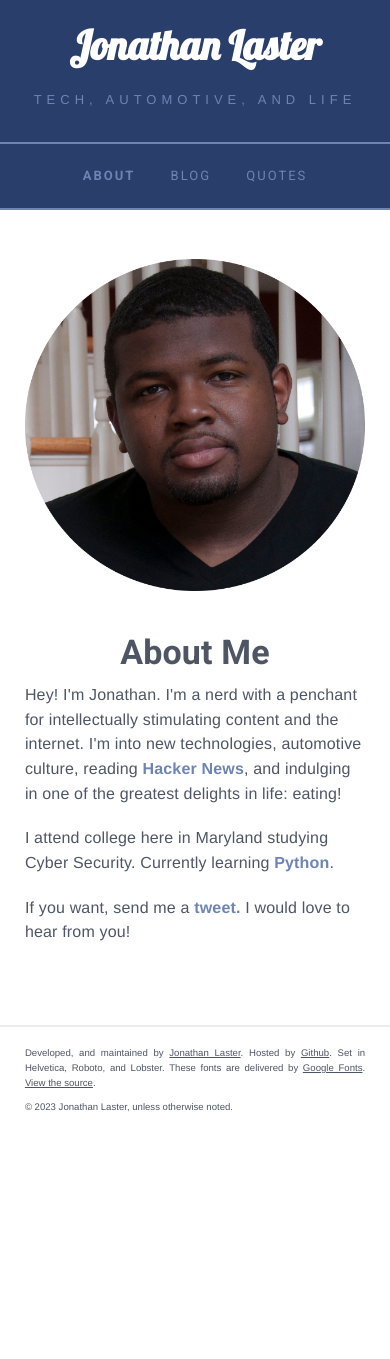
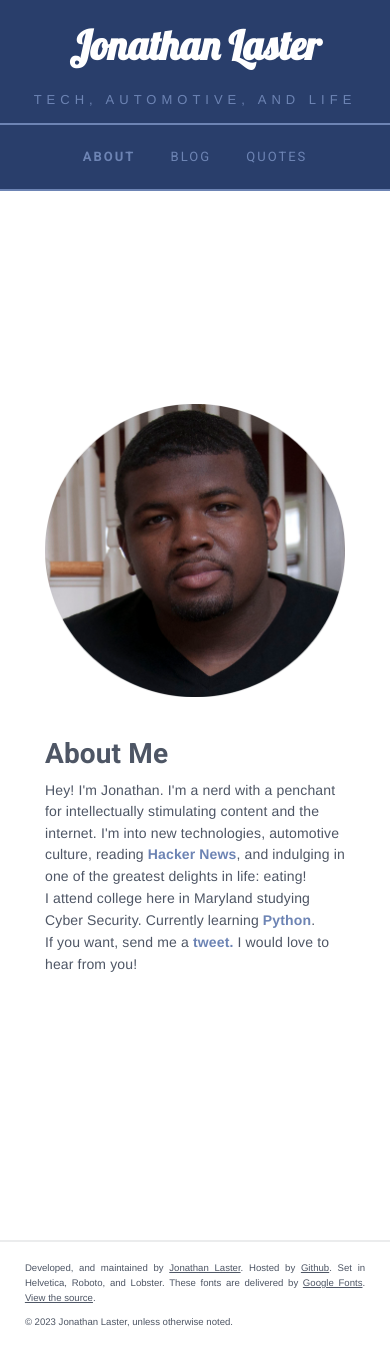
Before and after one commit to last-dev/jdl.io, a Jekyll site: the page built from index.html, in a window 390 px wide. Built offline with Jekyll 4.4.1, drawn with Linux system fonts in a browser that asks for light colours; nearby versions of some CDN libraries; before the commit the page ends 1144 px from its top, so only the background shows below that.

Commit message:
Add dark-mode button and colors Minimalize entire index page.

```diff
--- a/css/main.sass
+++ b/css/main.sass
@@ -4,10 +4,88 @@
 
 $base-font-stack: helvetica, arial, sans-serif
 $title-font-stack: 'Roboto', sans-serif
-$content-font-size: 17px
+$content-font-size: .875rem
 $content-font-color: #4e5665
 $theme-color: #6d84b4
 $masthead-color: #293e6b
+
+// Add variables for dark mode colors
+$dark-bg-color: #333
+$dark-font-color: #eee
+$dark-link-color: #9bb7d4
+$dark-link-hover-color: #cee3f8
+
+//
+//
+// Dark Mode Toggle
+//
+//
+
+// Aligns top right
+// .dark-mode-toggler
+//   position: fixed
+//   top: 10px
+//   right: 20px
+
+.dark-mode-toggler
+  text-align: center
+  margin-top: 20px
+  margin-left: 30%
+
+.toggle-switch
+  display: inline-block
+  position: relative
+
+.toggle-switch
+  display: inline-block
+  position: relative
+
+.toggle-input
+  display: none
+
+.toggle-label
+  display: block
+  width: 50px
+  height: 30px
+  background-color: #ccc
+  border-radius: 30px
+  position: relative
+  cursor: pointer
+  transition: background-color 0.3s ease
+
+  &::before
+    content: ''
+    display: block
+    width: 28px
+    height: 28px
+    background-color: white
+    border-radius: 50%
+    position: absolute
+    left: 1px
+    top: 1px
+    transition: left 0.3s ease
+
+.toggle-input:checked + .toggle-label
+  background-color: #4cd964
+
+  &::before
+    left: 21px
+
+body.dark-mode
+  background-color: $dark-bg-color
+  color: $dark-font-color
+
+  a
+    color: $dark-link-color
+
+    &:hover
+      color: $dark-link-hover-color
+
+  h2
+    a
+      &:hover
+        color: $dark-link-hover-color
+
 
 
 //
@@ -24,7 +102,7 @@
   color: #000000
   text-decoration: underline
 
-header, main, blockquote, h1, h2
+header, blockquote, h1, h2
   margin-bottom: 30px
 
 ul, ol
@@ -32,7 +110,7 @@
 
 p
   margin-top: 0
-  margin-bottom: 20px
+  margin-bottom: 1px
 
 h1, h2, h3
   display: block
@@ -53,8 +131,8 @@
     size: 2em
   display: block
   margin: 0 auto
-  padding: 15px 25px 5px 25px
-  text-align: center
+  padding: 15px 25px 5px 0px
+  text-align: left
 
   a
     text-decoration: none
@@ -103,9 +181,11 @@
   border-radius: .15em
 
 .wrap
-  max-width: 1000px
-  margin: 0 auto
-  padding: 0 1.55556em
+  display: flex
+  flex-direction: column
+  justify-content: center
+  align-items: center
+  height: 100vh
 
 
 //
@@ -254,7 +334,7 @@
   font:
     size: $content-font-size
   display: block
-  max-width: 700px
+  max-width: 300px
   margin: 0 auto 0 auto
   letter-spacing: .01em
 
@@ -310,26 +390,29 @@
       color: $content-font-color
 
 
+
+
+
 //
 //
 // Media
 //
 //
 
-@media screen and (max-width: 750px)
-  .pageTitle, .page-content
-    max-width: 900px
-    width: 100%
+// @media screen and (max-width: 750px)
+//   .pageTitle, .page-content
+//     max-width: 900px
+//     width: 100%
 
-  footer
-    margin-top: 5em
+//   footer
+//     margin-top: 5em
 
-  h2 a
-    font-size: 0.9em
+//   h2 a
+//     font-size: 0.9em
 
-  .page-content p
-    text-align: left
-    font-size: 16px
+//   .page-content p
+//     text-align: left
+//     font-size: 16px
 
-  .colophon
-    font-size: .5em
+//   .colophon
+//     font-size: .5em
```
